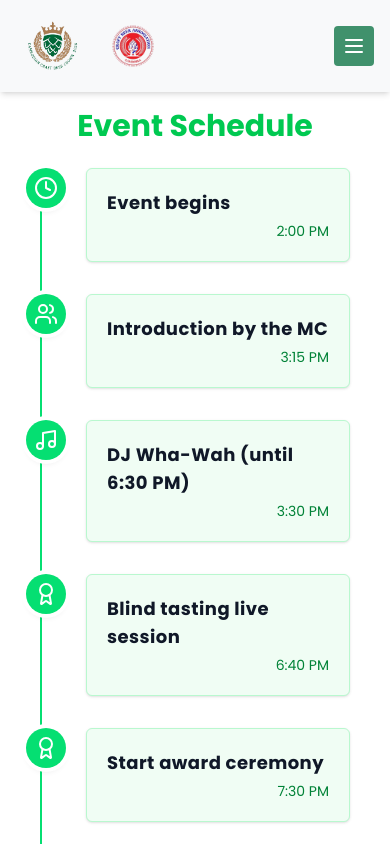
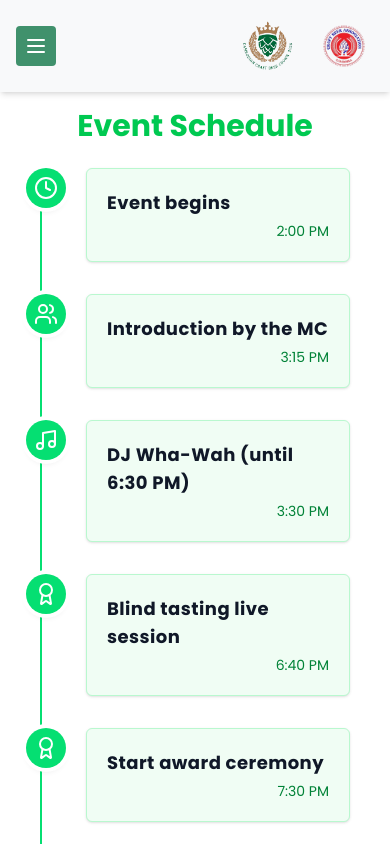
Before and after one commit to Celihong/hackathon_crown_beer, a Next.js app: page /schedule in a window 390 px wide. Shown: the top 844 px of the page. Built offline with nearby package versions, Linux system fonts and the light colour scheme.

Commit message:
update the logo

```diff
--- a/src/components/Header.tsx
+++ b/src/components/Header.tsx
@@ -39,31 +39,27 @@ export default function Header() {
   return (
     <header className="bg-[#F8F9FA] font-inter text-[#212529] shadow-md">
       <div className="container mx-auto flex items-center justify-between px-4 py-4">
-        {/* Logos on the left */}
-        <div className="flex items-center space-x-4">
+        {/* Mobile menu button on left */}
+        <button
+          className="md:hidden p-2 rounded bg-[#40916C] hover:bg-[#1B4332] text-white transition w-10 h-10 flex items-center justify-center"
+          onClick={() => setIsOpen(true)}
+          aria-label="Open Menu"
+          type="button"
+        >
+          <Menu size={24} />
+        </button>
+
+        {/* Desktop logos on left */}
+        <div className="hidden md:flex items-center space-x-4">
           <Link href="/" className="flex items-center">
-            <Image
-              src={Logo1}
-              alt="Logo 1"
-              width={40}
-              height={40}
-              priority
-              className="w-auto h-15"
-            />
+            <Image src={Logo1} alt="Logo 1" width={40} height={40} className="w-auto h-15" />
           </Link>
           <Link href="/" className="flex items-center">
-            <Image
-              src={Logo2}
-              alt="Logo 2"
-              width={40}
-              height={40}
-              priority
-              className="w-auto h-15"
-            />
+            <Image src={Logo2} alt="Logo 2" width={40} height={40} className="w-auto h-15" />
           </Link>
         </div>
 
-        {/* Desktop navigation menu */}
+        {/* Desktop nav */}
         <nav className="hidden md:flex space-x-6 text-md font-medium">
           {navItems.map(({ name, href, icon: Icon }) => {
             const isActive = pathname === href;
@@ -71,9 +67,9 @@ export default function Header() {
               <Link
                 key={name}
                 href={href}
-                className={`flex items-center space-x-2 relative group transition
-                  ${isActive ? "text-green-700" : "text-[#1B4332]"}
-                `}
+                className={`flex items-center space-x-2 relative group transition ${
+                  isActive ? "text-green-700" : "text-[#1B4332]"
+                }`}
               >
                 <Icon
                   size={18}
@@ -83,9 +79,7 @@ export default function Header() {
                 />
                 <span
                   className={`${
-                    isActive
-                      ? "text-green-700 font-semibold"
-                      : "group-hover:text-[#40916C]"
+                    isActive ? "text-green-700 font-semibold" : "group-hover:text-[#40916C]"
                   } transition duration-200
                   after:content-[''] after:absolute after:w-0 after:h-[2px]
                   after:bg-[#FFD166] after:left-0 after:bottom-[-4px]
@@ -110,15 +104,15 @@ export default function Header() {
           <span>Vote</span>
         </a>
 
-        {/* Mobile menu button */}
-        <button
-          className="md:hidden p-2 rounded bg-[#40916C] hover:bg-[#1B4332] text-white transition w-10 h-10 flex items-center justify-center"
-          onClick={() => setIsOpen(true)}
-          aria-label="Open Menu"
-          type="button"
-        >
-          <Menu size={24} />
-        </button>
+        {/* Mobile logos on right */}
+        <div className="flex md:hidden items-center space-x-3">
+          <Link href="/" className="flex items-center">
+            <Image src={Logo1} alt="Logo 1" width={40} height={40} className="w-auto h-15" />
+          </Link>
+          <Link href="/" className="flex items-center">
+            <Image src={Logo2} alt="Logo 2" width={40} height={40} className="w-auto h-15" />
+          </Link>
+        </div>
       </div>
 
       {/* Mobile menu overlay */}
@@ -183,11 +177,7 @@ export default function Header() {
           {/* Social icons */}
           <div className="mt-auto flex justify-center space-x-6 p-6">
             {[Linkedin, Github, Globe].map((Icon, i) => (
-              <Link
-                key={i}
-                href="#"
-                className="hover:text-[#40916C] transition duration-200"
-              >
+              <Link key={i} href="#" className="hover:text-[#40916C] transition duration-200">
                 <Icon size={22} />
               </Link>
             ))}
```
